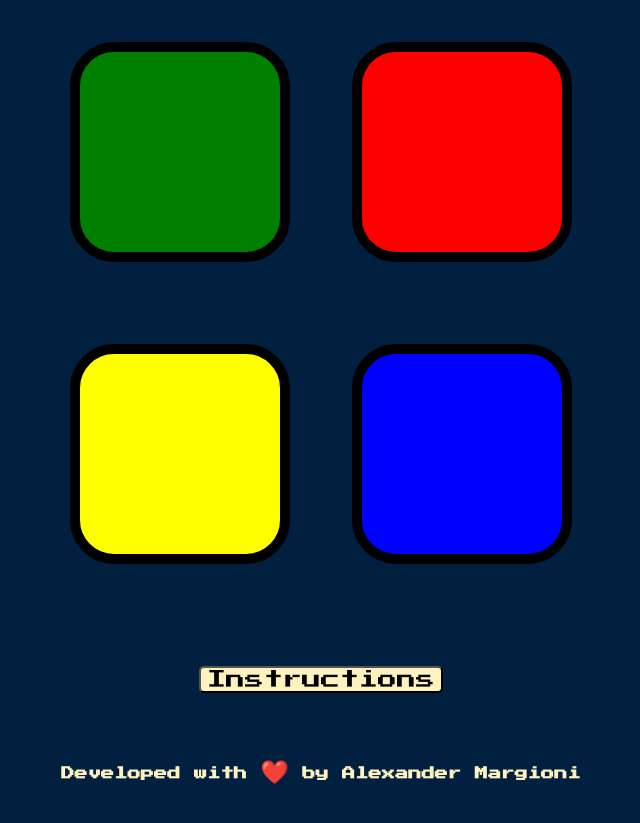
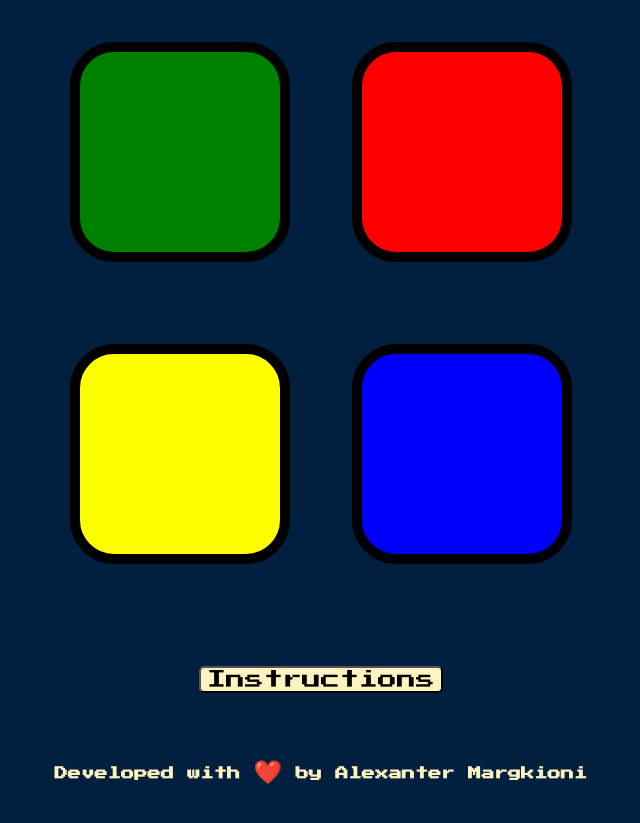
Before and after one commit to AlexanderMar21/SimonGame, a plain HTML site: page index.html in a window 1280 px wide. Shown: the part 365-1188 px from the top of the page, without its empty margins (319-959 px from the left). Drawn offline with nearby package versions, Linux system fonts and the light colour scheme.

Commit message:
Update index.html

```diff
--- a/index.html
+++ b/index.html
@@ -41,7 +41,7 @@
   level starting from the color from Level 1!
     </p>
   </div>
-  <h5>Developed with <span class="heart" >❤️</span> by Alexander Margioni</h6>
+  <h5>Developed with <span class="heart" >❤️</span> by Alexanter Margkioni</h6>
   <script src="https://ajax.googleapis.com/ajax/libs/jquery/3.5.1/jquery.min.js"></script>
   <script type="text/javascript" src = "javascript.js">
 
```
